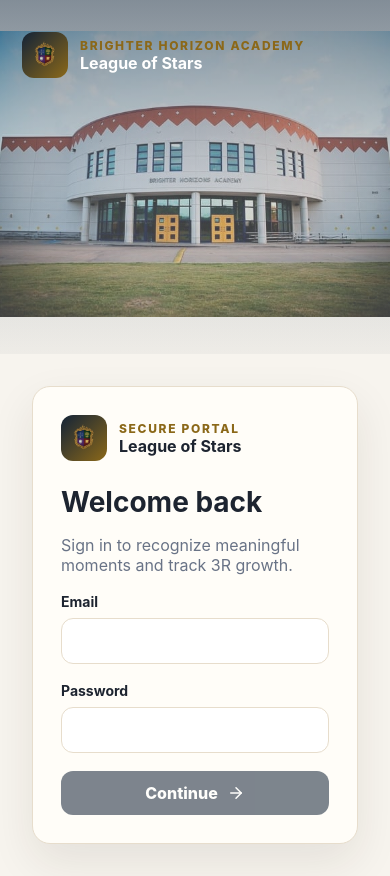
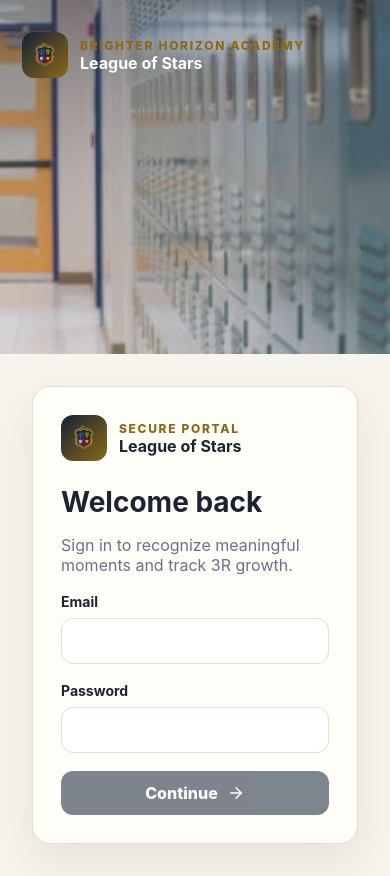
Before and after one commit to moneebsarmad/losv2, a Next.js app in the folder apps/web/: page / in a window 390 px wide. Built offline with nearby package versions, Linux system fonts and the light colour scheme; no server answers.

Commit message:
Try locker image for login hero

```diff
--- a/apps/web/src/app/globals.css
+++ b/apps/web/src/app/globals.css
@@ -71,12 +71,12 @@ button {
 }
 
 .auth-hero::before {
-  background: url("/images/brighter-horizons-campus.jpg") center 42% / 100% auto no-repeat;
-  opacity: 0.72;
+  background: url("/images/bha-lockers.jpg") center / cover no-repeat;
+  opacity: 0.88;
 }
 
 .auth-hero::after {
-  background: linear-gradient(180deg, rgba(19, 35, 55, 0.48), rgba(19, 35, 55, 0.18) 48%, rgba(19, 35, 55, 0.04));
+  background: linear-gradient(180deg, rgba(19, 35, 55, 0.42), rgba(19, 35, 55, 0.2) 46%, rgba(19, 35, 55, 0.08));
 }
 
 .auth-hero > * {
@@ -533,8 +533,8 @@ button {
   }
 
   .auth-hero::before {
-    background-size: 110% auto;
-    background-position: center 46%;
+    background-size: cover;
+    background-position: center;
   }
 
   .auth-panel {
```
Also changed, not shown: apps/web/public/images/bha-lockers.jpg (added).
